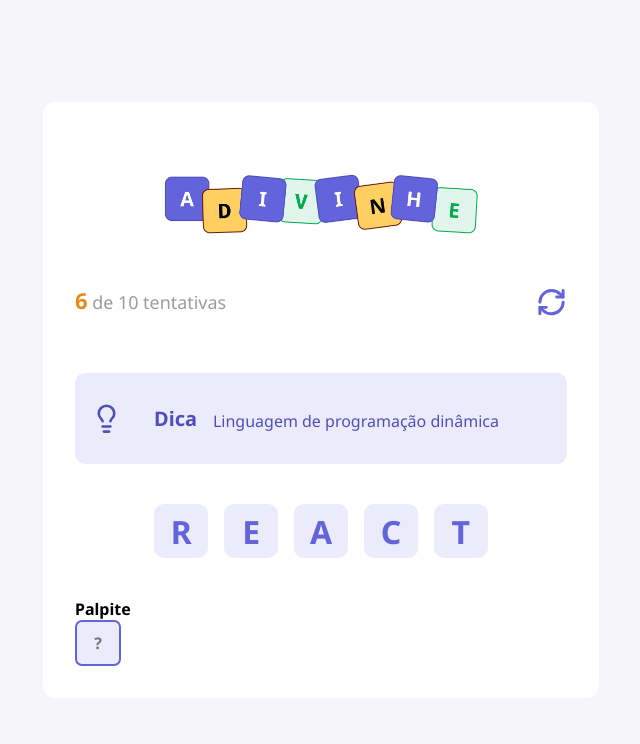
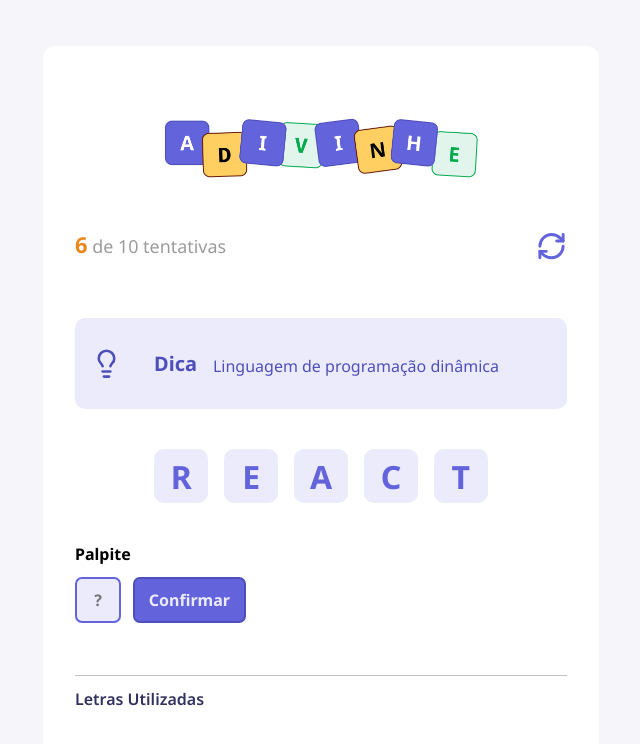
Before and after one commit to sauloregis/Jogo-Adivinhar-Letras, a React (Vite) app: page / in a window 1280 px wide. Shown: the top 744 px of the page, without its empty margins (319-959 px from the left). Built offline with nearby package versions, Linux system fonts and the light colour scheme.

Commit message:
Componentes Button e Letters

```diff
--- a/src/App.tsx
+++ b/src/App.tsx
@@ -1,8 +1,10 @@
 import styles from "./app.module.css"
+import { Button } from "./components/Button"
 import { Input } from "./components/Inputs"
 import { Header } from "./components/Header"
 import { Tip } from "./components/Tip"
-import { Letter } from "./components/Letters"
+import { Letter } from "./components/Letter"
+import { LettersUsed } from "./components/Letters"
 
 export default function App() {
 
@@ -26,9 +28,12 @@
 
         <h4>Palpite</h4>
 
-        <div>
+        <div className={styles.guess}>
           <Input autoFocus maxLength={1} placeholder="?"/>
+          <Button title="Confirmar" />
         </div>
+
+        <LettersUsed />
       </main>
     </div>
   )
--- a/src/app.module.css
+++ b/src/app.module.css
@@ -16,7 +16,7 @@
   border-radius: 0.75rem;
 }
 
-.container .word {
+.word {
   width: 100%;
   display: flex;
   justify-content: center;
@@ -25,3 +25,10 @@
 
   margin: 2.5rem 0;
 }
+
+.guess {
+  display: flex;
+  gap: 0.75rem;
+
+  margin-top: 0.75rem;
+}
--- /dev/null
+++ b/src/components/Button/index.tsx
@@ -0,0 +1,13 @@
+import styles from "./styles.module.css"
+
+type Props = React.ComponentProps<"button"> & {
+  title: string
+}
+
+export function Button({ title, ...rest }: Props) {
+  return (
+    <button type="button" className={styles.button} {...rest}>
+      {title}
+    </button>
+  )
+}
--- /dev/null
+++ b/src/components/Button/styles.module.css
@@ -0,0 +1,12 @@
+.button {
+  height: 2.87rem;
+  border-radius: 0.43rem;
+
+  background-color: #6363db;
+  border: 2px solid #4f4fb9;
+  color: #ebebfc;
+
+  padding: 0 0.87rem;
+  font-size: 1rem;
+  font-weight: 700;
+}
--- /dev/null
+++ b/src/components/Letter/index.tsx
@@ -0,0 +1,13 @@
+import styles from "./styles.module.css"
+
+type Props = {
+  value?: string
+}
+
+export function Letter ( {value = ""}: Props) {
+  return(
+    <div className={styles.letter}>
+      <span>{value}</span>
+    </div>
+  )
+}
--- /dev/null
+++ b/src/components/Letter/styles.module.css
@@ -0,0 +1,16 @@
+.letter {
+  width: 3.37rem;
+  height: 3.37rem;
+  border-radius: 0.62rem;
+
+  background-color: #ebebfc;
+  color: #6363db;
+
+  text-transform: uppercase;
+  font-size: 2rem;
+  font-weight: 700;
+
+  display: flex;
+  align-items: center;
+  justify-content: center;
+}
--- a/src/components/Letters/index.tsx
+++ b/src/components/Letters/index.tsx
@@ -1,13 +1,9 @@
 import styles from "./styles.module.css"
 
-type Props = {
-  value?: string
-}
-
-export function Letter ( {value = ""}: Props) {
+export function LettersUsed() {
   return(
-    <div className={styles.letter}>
-      <span>{value}</span>
+    <div className={styles.lettersUsed}>
+      <h5>Letras Utilizadas</h5>
     </div>
   )
 }
--- a/src/components/Letters/styles.module.css
+++ b/src/components/Letters/styles.module.css
@@ -1,16 +1,12 @@
-.letter {
-  width: 3.37rem;
-  height: 3.37rem;
-  border-radius: 0.62rem;
+.lettersUsed{
+  width: 100%;
+  margin-top: 3.25rem;
+  border-top: 1px solid #c3c3c3;
+}
 
-  background-color: #ebebfc;
-  color: #6363db;
-
-  text-transform: uppercase;
-  font-size: 2rem;
-  font-weight: 700;
-
-  display: flex;
-  align-items: center;
-  justify-content: center;
+.lettersUsed > h5 {
+  color: #32325f;
+  font-size: 1rem;
+  font-weight: 600;
+  margin: 0.75rem 0;
 }
--- a/src/global.css
+++ b/src/global.css
@@ -15,7 +15,7 @@
   font-optical-sizing: auto;
 }
 
-input {
+input, button {
   font-family: "Noto Sans", serif;
   font-optical-sizing: auto;
 }
```
